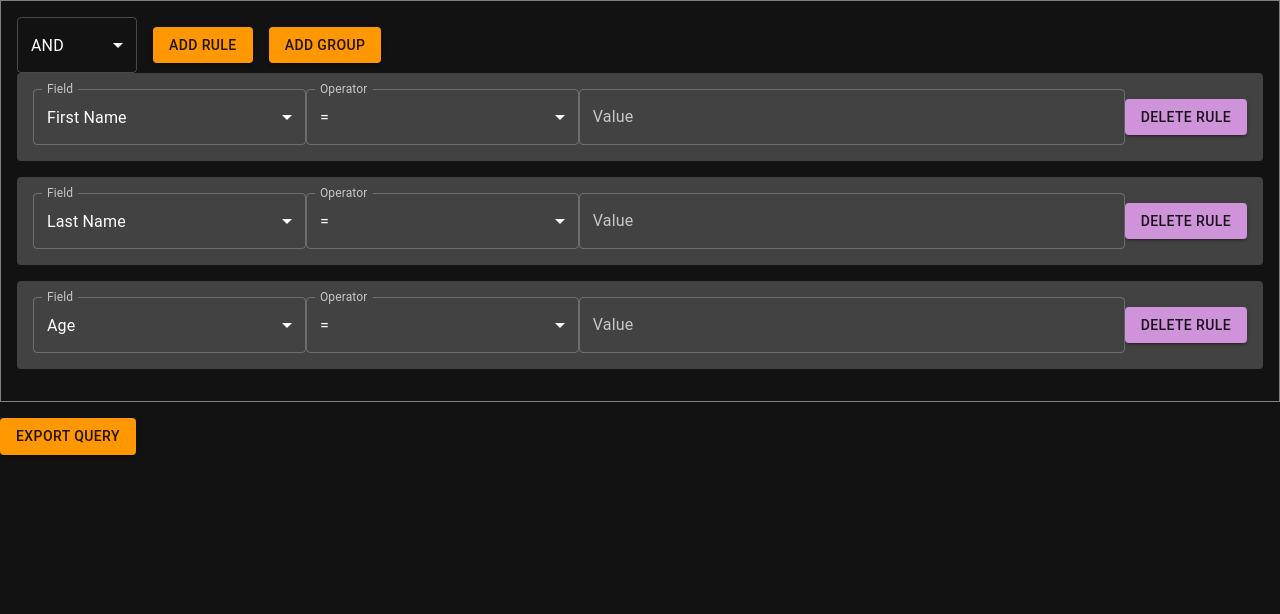
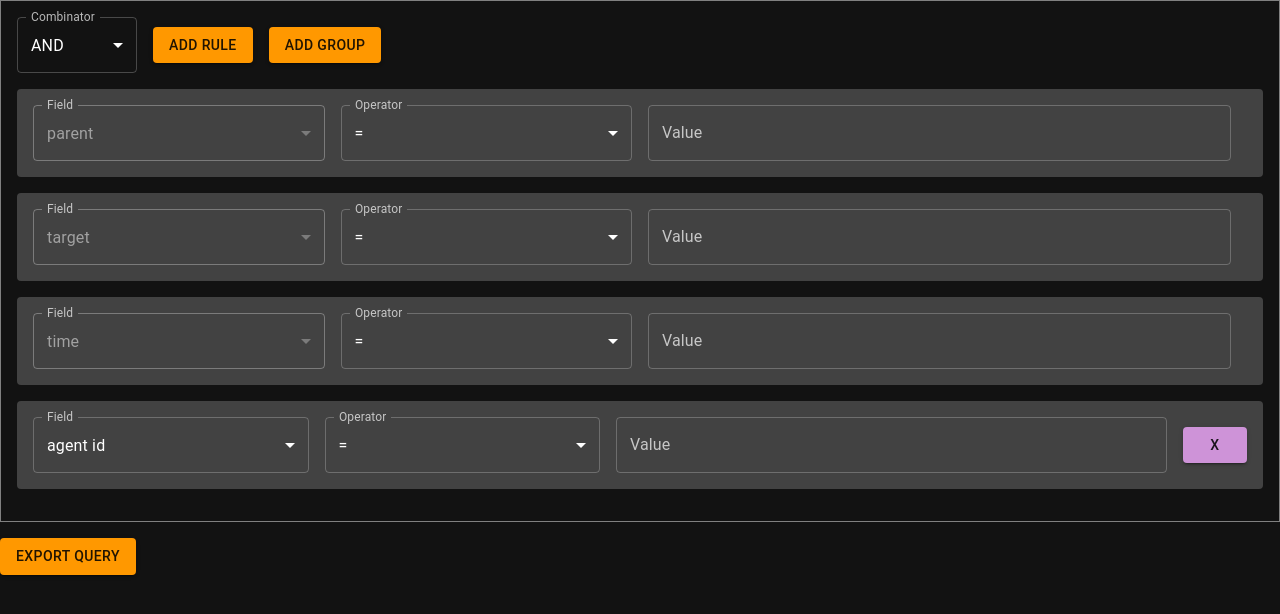
Before and after one commit to nasrin-jafari/query-builder, a React (Create React App) app: page / in a window 1280 px wide. Shown: the top 614 px of the page. Built offline with nearby package versions, Linux system fonts and the light colour scheme.

Commit message:
update : disable fix rules

```diff
--- a/package.json
+++ b/package.json
@@ -5,14 +5,17 @@
   "dependencies": {
     "@emotion/react": "^11.11.4",
     "@emotion/styled": "^11.11.5",
+    "@hookform/resolvers": "^3.3.4",
     "@mui/material": "^5.15.15",
     "@testing-library/jest-dom": "^5.14.1",
     "@testing-library/react": "^13.0.0",
     "@testing-library/user-event": "^13.2.1",
     "react": "^18.3.1",
     "react-dom": "^18.3.1",
+    "react-hook-form": "^7.51.4",
     "react-scripts": "5.0.1",
-    "web-vitals": "^2.1.0"
+    "web-vitals": "^2.1.0",
+    "yup": "^1.4.0"
   },
   "scripts": {
     "start": "react-scripts start",
--- a/src/Group.jsx
+++ b/src/Group.jsx
@@ -1,72 +1,101 @@
 import React from "react";
-import { Button, Box, Select, MenuItem } from "@mui/material";
+import {
+  Button,
+  Box,
+  Select,
+  MenuItem,
+  FormControl,
+  InputLabel,
+} from "@mui/material";
+import { useFieldArray, useFormContext, Controller } from "react-hook-form";
 import Rule from "./Rule";
+
 const Group = ({
-  group,
-  setGroup,
-  canAddGroup,
-  onAddGroup,
-  onDeleteGroup,
-  indexInParent,
-  fieldOptions
+  name,
+  combinatorName,
+  fieldOptions,
+  errors = {},
+  canAddGroup = false,
+  isMainGroup = false,
+  removeGroup = null,
+  fixedRules = [],
+  defaultRules
 }) => {
-  const addRule = () => {
-    const newRule = { type: "rule", field: "", operator: "", value: "" };
-    const updatedRules = Array.isArray(group.rules) ? [...group.rules, newRule] : [newRule];
-    setGroup({ ...group, rules: updatedRules });
+  const { control, watch } = useFormContext();
+  const { fields, append, remove } = useFieldArray({ control, name });
+  const currentGroup = watch(name) || [];
+  const currentCombinator = watch(combinatorName) || "and";
+
+  // Extract fields from fixed rules
+  const extractedFixedFields = fixedRules.map((rule) => rule.field);
+
+  // Calculate the available fields for each rule within this group
+  const getAvailableFields = (currentIndex) => {
+    const usedFields = currentGroup
+      .filter((rule, index) => rule.type === "rule" && index !== currentIndex)
+      .map((rule) => rule.field);
+
+    if (currentCombinator === "and") {
+      // Ensure fixed fields are always available and other fields are unique
+      return fieldOptions.filter(
+        (option) => !usedFields.includes(option.value)
+      );
+    } else if (currentCombinator === "or") {
+      // Allow repetition of non-fixed fields but prevent duplicates of fixed fields
+      return fieldOptions.filter(
+        (option) =>
+          !extractedFixedFields.includes(option.value) ||
+          !usedFields.includes(option.value)
+      );
+    }
   };
 
-  const handleRuleChange = (index, updatedRule) => {
-    const updatedRules = group.rules.map((rule, i) => i === index ? updatedRule : rule);
-    setGroup({ ...group, rules: updatedRules });
+  const addRule = () => {
+    const availableFields = getAvailableFields();
+    if (availableFields.length > 0) {
+      append({ type: "rule", field: "", operator: "=", value: "" });
+    }
   };
 
-  const deleteRule = (index) => {
-    const updatedRules = group.rules.filter((_, i) => i !== index);
-    setGroup({ ...group, rules: updatedRules });
-  };
-
-  const handleCombinatorChange = (event) => {
-    setGroup({ ...group, combinator: event.target.value });
-  };
-
-  const handleAddGroup = () => onAddGroup && onAddGroup();
-
-  const deleteGroup = (index) => {
-    const updatedRules = group.rules.filter((_, i) => i !== index);
-    setGroup({ ...group, rules: updatedRules });
-  };
-
-  // Calculate the available fields for each rule
-  const getAvailableFields = (currentIndex) => {
-    console.log(group)
-    const usedFields = group.rules.map((rule, index) => index !== currentIndex ? rule.field : null);
-    if (group?.combinator == "and") {
-      return fieldOptions.filter(option => !usedFields.includes(option.value));
-
-    }
-    return fieldOptions
+  const addGroup = () => {
+    append({
+      type: "group",
+      combinator: "and",
+      key : "parent",
+      rules: defaultRules
+    });
   };
 
   return (
     <Box sx={{ border: "1px solid grey", p: 2, mb: 2 }}>
-      <Box sx={{ display: "flex", alignItems: "center" }}>
-        <Select
-          value={group.combinator}
-          onChange={handleCombinatorChange}
-          displayEmpty
-          inputProps={{ "aria-label": "Without label" }}
-          sx={{ mr: 2, minWidth: 120 }}
-        >
+      <Box sx={{ display: "flex", alignItems: "center", mb: 2 }}>
+        <FormControl variant="outlined" sx={{ mr: 2, minWidth: 120 }}>
+          <InputLabel>Combinator</InputLabel>
+          <Controller
+            name={combinatorName}
+            control={control}
+            defaultValue="and"
+            render={({ field }) => (
+              <Select {...field} label="Combinator">
                 <MenuItem value="and">AND</MenuItem>
                 <MenuItem value="or">OR</MenuItem>
               </Select>
+            )}
+          />
+        </FormControl>
+        {currentCombinator === "or" ? (
           <Button onClick={addRule} variant="contained" color="primary">
             Add Rule
           </Button>
+        ) : currentGroup.length < fieldOptions.length ? (
+          <Button onClick={addRule} variant="contained" color="primary">
+            Add Rule
+          </Button>
+        ) : null}
+
         {canAddGroup && (
           <Button
-            onClick={handleAddGroup}
+            onClick={addGroup}
             variant="contained"
             color="primary"
             sx={{ backgroundColor: "#ff9800", ml: 2 }}
@@ -74,9 +103,9 @@ const Group = ({
             Add Group
           </Button>
         )}
-        {onDeleteGroup && (
+        {!isMainGroup && removeGroup && (
           <Button
-            onClick={() => onDeleteGroup(indexInParent)}
+            onClick={removeGroup}
             variant="contained"
             color="secondary"
             sx={{ ml: 2 }}
@@ -85,43 +114,27 @@ const Group = ({
           </Button>
         )}
       </Box>
-      {/* {group.rules &&
-        group.rules.map((rule, index) => (
+      {fields.map((field, index) =>
+        field.type === "rule" ? (
           <Rule
-            key={index}
-            rule={rule}
-            fieldOptions={getAvailableFields(index)}  // Pass the filtered field options
-            onDelete={() => deleteRule(index)}
-            onRuleChange={(prop, value) =>
-              handleRuleChange(index, { ...rule, [prop]: value })
-            }
-            disableDelete={group.rules.length === 1}
-          />
-        ))} */}
-      {group.rules &&
-        group.rules.map((rule, index) =>
-          rule.type === "rule" ? (
-            <Rule
-              key={index}
-              rule={rule}
+            key={field.id}
+            name={`${name}[${index}]`}
             fieldOptions={getAvailableFields(index)}
-              onDelete={() => deleteRule(index)}
-              onRuleChange={(prop, value) =>
-                handleRuleChange(index, { ...rule, [prop]: value })
-              }
-              disableDelete={group.rules.length === 1}
-
-
+            errors={errors[index] || {}}
+            remove={() => remove(index)}
+            disableDelete={index < fixedRules.length}
+            fixedRules={fixedRules}
           />
         ) : (
           <Group
-              key={index}
-              group={rule}
-              setGroup={(newGroup) => handleRuleChange(index, newGroup)}
-              onDeleteGroup={deleteGroup}
-              indexInParent={index}
+            key={field.id}
+            name={`${name}[${index}].rules`}
+            combinatorName={`${name}[${index}].combinator`}
             fieldOptions={fieldOptions}
-
+            errors={errors[index] || {}}
+            canAddGroup={true}
+            removeGroup={() => remove(index)}
+            fixedRules={fixedRules}
           />
         )
       )}
--- a/src/QueryBuilder.jsx
+++ b/src/QueryBuilder.jsx
@@ -1,67 +1,88 @@
-import React, { useState } from "react";
+import React from "react";
+import { Button } from "@mui/material";
+import { useForm, FormProvider } from "react-hook-form";
+import { yupResolver } from "@hookform/resolvers/yup";
+import * as yup from "yup";
 import Group from "./Group";
-import { Button } from "@mui/material";
 
 const fieldOptions = [
-  { label: "First Name", value: "firstName" },
-  { label: "Last Name", value: "lastName" },
-  { label: "Age", value: "age" },
-  { label: "field 4", value: "field4" },
-  { label: "field 5", value: "field5" },
-  { label: "field 6", value: "field6" },
+  { label: "parent", value: "parent" },
+  { label: "target", value: "target" },
+  { label: "time", value: "time" },
+  { label: "agent id", value: "agentId" },
+  { label: "server id", value: "serverId" },
+  { label: "score", value: "score" },
 ];
-const QueryBuilder = () => {
-  // const createDefaultRule = () => ({
-  //   type: "rule",
-  //   field: "",
-  //   operator: "",
-  //   value: "",
-  // });
-  // Initialize the state with one group that includes one default rule
-  // const [query, setQuery] = useState({
-  //   combinator: "and",
-  //   rules: [createDefaultRule()],
-  // });
 
-  const createDefaultRules = () => ([
-    { type: "rule", field: "firstName", operator: "=", value: "" },
-    { type: "rule", field: "lastName", operator: "=", value: "" },
-    { type: "rule", field: "age", operator: "=", value: "" }
-  ]);
-  const [query, setQuery] = useState({
-    combinator: "and",
-    rules: createDefaultRules(),
+const ruleSchema = yup.object().shape({
+  field: yup.string().required("Field is required"),
+  operator: yup.string().required("Operator is required"),
+  value: yup.string().required("Value is required"),
 });
 
-  const addGroup = () => {
-    const newGroup = {
+const groupSchema = yup.object().shape({
+  combinator: yup.string().required("Combinator is required"),
+  rules: yup
+    .array()
+    .of(
+      yup.lazy((value) => (value.type === "group" ? groupSchema : ruleSchema))
+    ),
+});
+
+const schema = yup.object().shape({
+  combinator: yup.string().required("Combinator is required"),
+  rules: yup
+    .array()
+    .of(
+      yup.lazy((value) => (value.type === "group" ? groupSchema : ruleSchema))
+    ),
+});
+const fixedRules = [
+  { type: "rule", field: "parent", operator: "=", value: "" },
+  { type: "rule", field: "target", operator: "=", value: "" },
+  { type: "rule", field: "time", operator: "=", value: "" },
+];
+const firstRules = [
+  { type: "rule", field: "agentId", operator: "=", value: "" },
+];
+const defaultRules = [...fixedRules, ...firstRules];
+
+const QueryBuilder = () => {
+  const methods = useForm({
+    resolver: yupResolver(schema),
+    defaultValues: {
+      type: "group",
       combinator: "and",
-      rules: createDefaultRules(),
-    };
-    setQuery((prev) => ({
-      ...prev,
-      rules: [...prev.rules, newGroup],
-    }));
-  };
+      key: "parent",
+      rules: defaultRules,
+    },
+  });
 
-  const exportQuery = () => {
-    console.log(JSON.stringify(query, null, 2));
+  const { handleSubmit, formState } = methods;
+  const { errors } = formState;
+
+  const exportQuery = (data) => {
+    console.log(JSON.stringify(data, null, 2));
   };
 
   return (
-    <div>
+    <FormProvider {...methods}>
+      <form onSubmit={handleSubmit(exportQuery)}>
         <Group
-        group={query}
-        setGroup={setQuery}
-        canAddGroup={true} // Allow the main group to show the add group button
-        onAddGroup={addGroup} // Pass the addGroup function as a prop
+          name="rules"
+          combinatorName="combinator"
           fieldOptions={fieldOptions}
+          errors={errors}
+          canAddGroup={true}
+          isMainGroup={true}
+          fixedRules={fixedRules}
+          defaultRules={defaultRules}
         />
-
-      <Button onClick={exportQuery} variant="contained" color="primary">
+        <Button type="submit" variant="contained" color="primary">
           Export Query
         </Button>
-    </div>
+      </form>
+    </FormProvider>
   );
 };
 
--- a/src/Rule.jsx
+++ b/src/Rule.jsx
@@ -1,61 +1,110 @@
-import React from 'react';
-import { TextField, MenuItem, FormControl, Select, InputLabel, Button, Box } from '@mui/material';
+import React from "react";
+import {
+  TextField,
+  MenuItem,
+  FormControl,
+  Select,
+  InputLabel,
+  Button,
+  Box,
+} from "@mui/material";
+import { Controller, useFormContext } from "react-hook-form";
 
-const Rule = ({ rule, onDelete, onRuleChange, disableDelete, fieldOptions }) => {
+const Rule = ({ name, fieldOptions, errors, remove, disableDelete , fixedRules }) => {
+  const { control } = useFormContext();
+  const extractedFields = fixedRules?.map(rule => rule.field);
   return (
-    <Box sx={{
-      display: 'flex',
-      alignItems: 'center',
-      justifyContent: 'space-between',
+    <Box
+      sx={{
+        display: "flex",
+        alignItems: "center",
+        justifyContent: "space-between",
         p: 2,
         mb: 2,
-      backgroundColor: '#424242', // Adjust the background color to match the dark theme
-      color: 'white', // Text should be white for readability
-      borderRadius: '4px',
-      // Add more styling as needed...
-    }}>
-      <FormControl variant="outlined" sx={{ minWidth: 120, flex: 1 }}>
+        backgroundColor: "#424242",
+        color: "white",
+        borderRadius: "4px",
+      }}
+    >
+      <FormControl
+        variant="outlined"
+        sx={{ minWidth: 120, flex: 1, mr: 2 }}
+        error={!!errors?.field}
+      >
         <InputLabel>Field</InputLabel>
+        {fieldOptions?.length > 0 && (
+          <Controller
+            name={`${name}.field`}
+            control={control}
+            defaultValue=""
+            render={({ field }) => (
               <Select
+                {...field}
                 label="Field"
-          value={rule.field}
-          onChange={e => onRuleChange('field', e.target.value)}
+                error={!!errors?.field}
+                sx={{ borderColor: errors?.field ? "red" : "" }}
+                disabled={disableDelete}
               >
-          {fieldOptions?.map(option => (
-            <MenuItem key={option.value} value={option.value}>
+                {fieldOptions?.map((option) => (
+                  <MenuItem
+                    key={option.value}
+                    value={option.value}
+                    onClick={() => console.log(option.value)}
+                    // disabled={extractedFields?.includes(option.value)}
+                  >
                     {option.label}
                   </MenuItem>
                 ))}
               </Select>
+            )}
+          />
+        )}
       </FormControl>
-      <FormControl variant="outlined" sx={{ minWidth: 120, flex: 1 }}>
+      <FormControl
+        variant="outlined"
+        sx={{ minWidth: 120, flex: 1, mr: 2 }}
+        error={!!errors?.operator}
+      >
         <InputLabel>Operator</InputLabel>
+        <Controller
+          name={`${name}.operator`}
+          control={control}
+          defaultValue=""
+          render={({ field }) => (
             <Select
+              {...field}
               label="Operator"
-          value={rule.operator}
-          onChange={e => onRuleChange('operator', e.target.value)}
+              error={!!errors?.operator}
+              sx={{ borderColor: errors?.operator ? "red" : "" }}
             >
               <MenuItem value="=">=</MenuItem>
               <MenuItem value="!=">!=</MenuItem>
               <MenuItem value=">">&gt;</MenuItem>
               <MenuItem value="<">&lt;</MenuItem>
             </Select>
+          )}
+        />
       </FormControl>
+      <Controller
+        name={`${name}.value`}
+        control={control}
+        defaultValue=""
+        render={({ field }) => (
           <TextField
+            {...field}
             label="Value"
             variant="outlined"
-        value={rule.value}
-        onChange={e => onRuleChange('value', e.target.value)}
-        sx={{ flex: 2 }}
+            error={!!errors?.value}
+            sx={{ flex: 2, mr: 2, borderColor: errors?.value ? "red" : "" }}
           />
-      <Button
-        onClick={onDelete}
-        variant="contained"
-        color="secondary"
-        disabled={disableDelete}
-      >
-        Delete Rule
-      </Button>    </Box>
+        )}
+      />
+      {!disableDelete && (
+        <Button onClick={remove} variant="contained" color="secondary">
+          X
+        </Button>
+      )}
+    </Box>
   );
 };
 
```
Also changed, not shown: 1 other file (tests, documents, lock files or other folders). Lines whose indentation alone changed are shown as unchanged.
